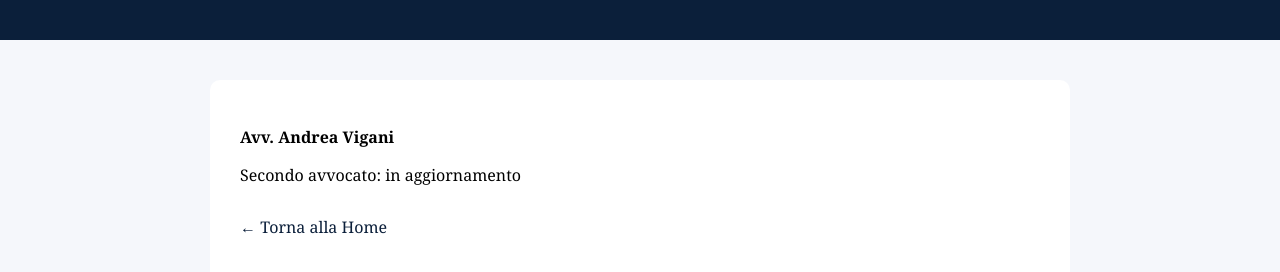
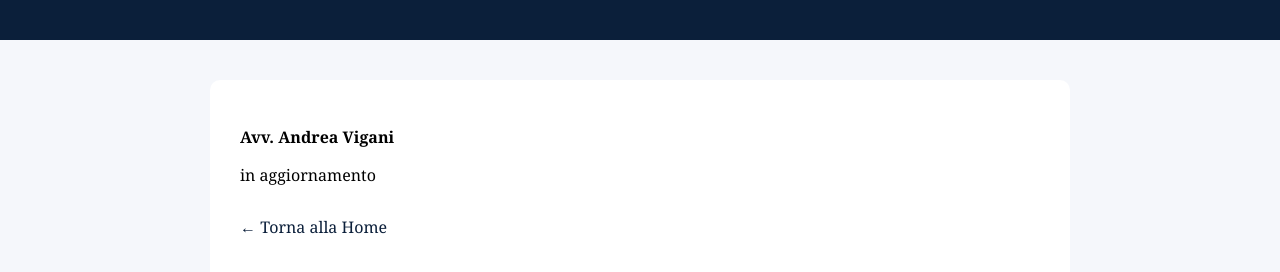
Before and after one commit to studiocrispi35/studiocrispi35.it, a plain HTML site: page avvocati.html in a window 1280 px wide. Shown: the part 148-420 px from the top of the page. Drawn offline with Linux system fonts and the light colour scheme.

Commit message:
Update avvocati.html

```diff
--- a/avvocati.html
+++ b/avvocati.html
@@ -29,7 +29,7 @@
 
 <div class="container">
   <p><strong>Avv. Andrea Vigani</strong></p>
-  <p>Secondo avvocato: in aggiornamento</p>
+  <p> in aggiornamento</p>
 
   <p style="margin-top:30px;">
     <a href="index.html">← Torna alla Home</a>
```
